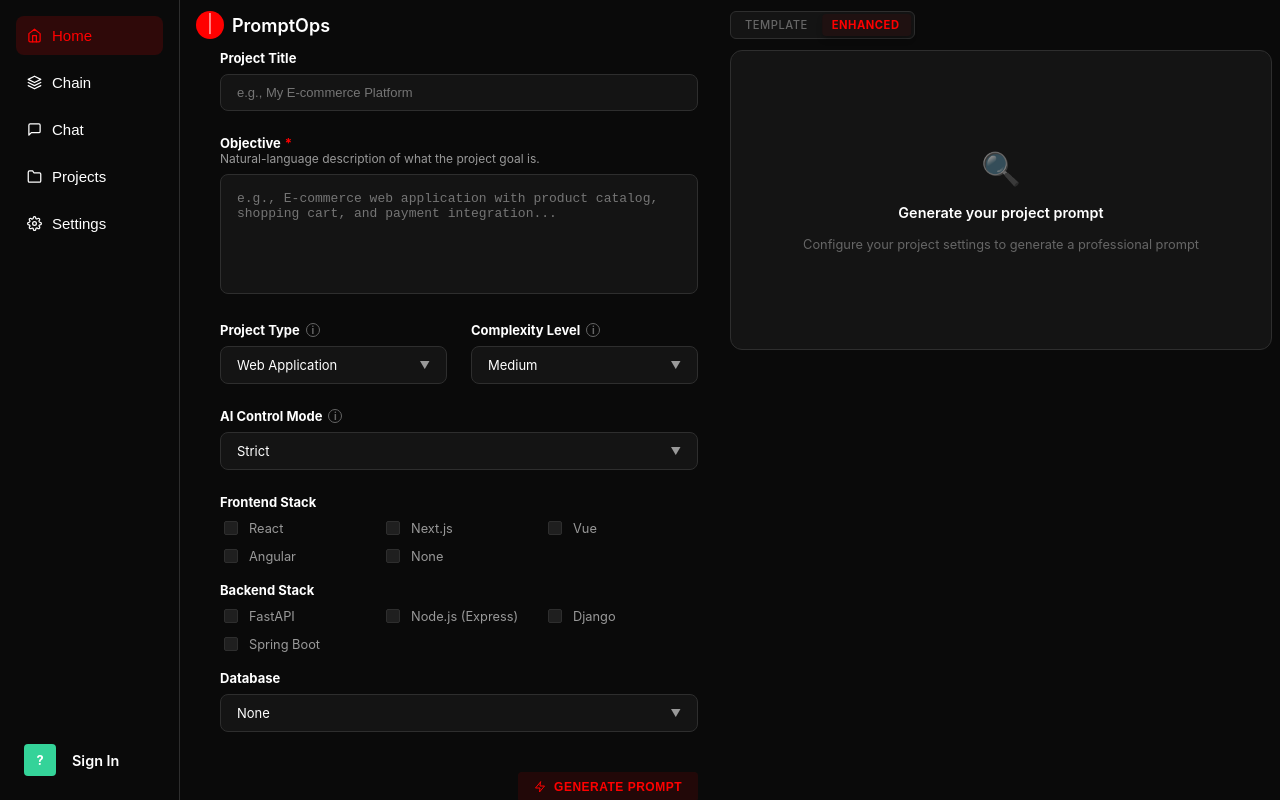
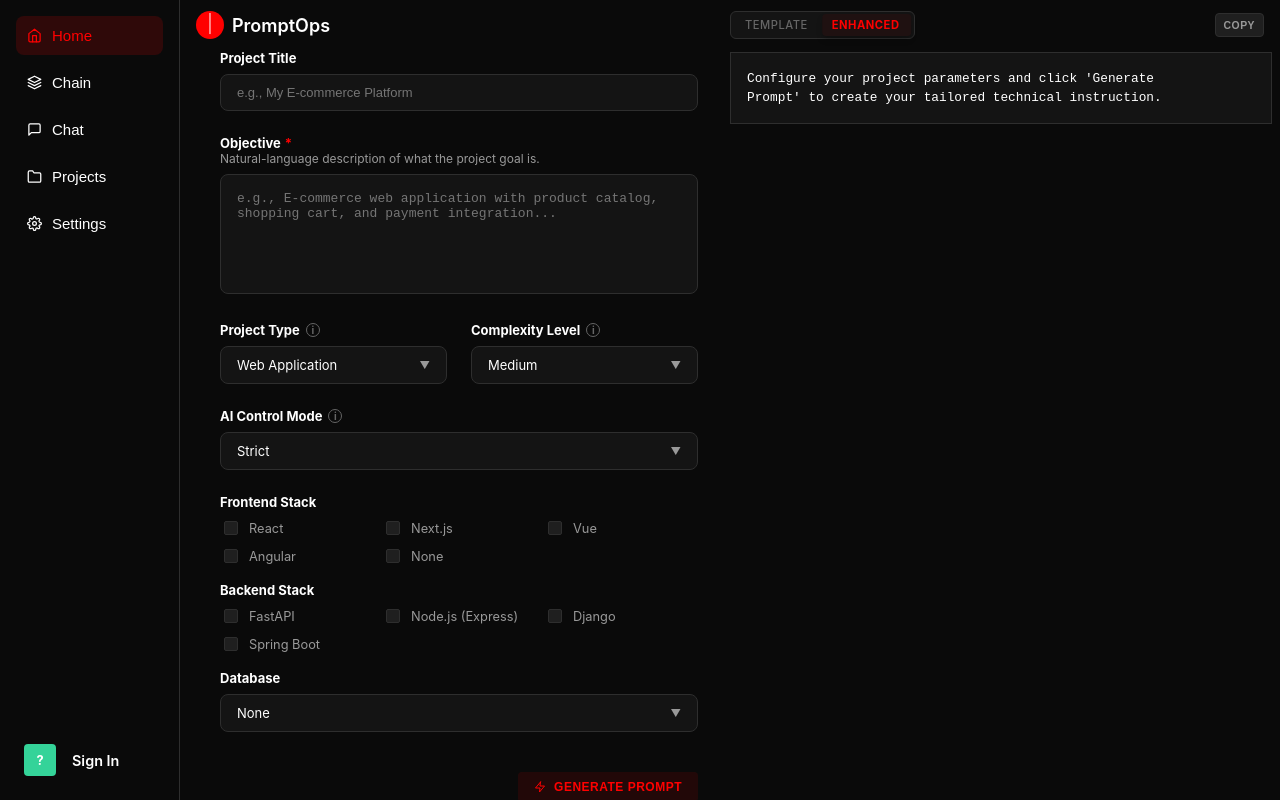
Before and after one commit to ketanjoshi2003/PromptOps, a React (Vite) app in the folder frontend/: page / in a window 1280 px wide. Built offline with nearby package versions, Linux system fonts and the light colour scheme.

Commit message:
update 22.4

```diff
--- a/frontend/src/pages/Dashboard/Dashboard.jsx
+++ b/frontend/src/pages/Dashboard/Dashboard.jsx
@@ -24,13 +24,19 @@ const Dashboard = ({ autoPrompt, onPromptHandled, onUsageUpdate, useEnhancer, on
         }
     }, [autoPrompt]);
 
+    const PLACEHOLDER_TEXT = "Configure your project parameters and click 'Generate Prompt' to create your tailored technical instruction.";
+
     // Sync latest results to parent for header copy button
     useEffect(() => {
-        const aiMessage = messages.findLast(m => m.role === 'ai');
-        if (aiMessage && onResultChange) {
-            onResultChange(aiMessage.content);
-        } else if (onResultChange) {
-            onResultChange('');
+        if (!onResultChange) return;
+
+        const aiMessages = messages.filter(m => m.role === 'ai');
+        const lastAiMessage = aiMessages.length > 0 ? aiMessages[aiMessages.length - 1] : null;
+
+        if (lastAiMessage && lastAiMessage.content.trim().length > 0) {
+            onResultChange(lastAiMessage.content);
+        } else {
+            onResultChange(PLACEHOLDER_TEXT);
         }
     }, [messages, onResultChange]);
 
@@ -107,7 +113,9 @@ const Dashboard = ({ autoPrompt, onPromptHandled, onUsageUpdate, useEnhancer, on
         }
     };
 
-
+    const aiMessages = messages.filter(m => m.role === 'ai');
+    const lastAiMessage = aiMessages.length > 0 ? aiMessages[aiMessages.length - 1] : null;
+    const hasContent = lastAiMessage && lastAiMessage.content.trim().length > 0;
 
     return (
         <div className={styles.dashboardContainer}>
@@ -122,11 +130,19 @@ const Dashboard = ({ autoPrompt, onPromptHandled, onUsageUpdate, useEnhancer, on
 
 
                     <div className={styles.outputArea}>
-                        {messages.length === 0 && !loading ? (
-                            <div className={styles.outputPlaceholder}>
-                                <div className={styles.placeholderIcon}>🔍</div>
-                                <div className={styles.placeholderText}>Generate your project prompt</div>
-                                <div className={styles.placeholderSub}>Configure your project settings to generate a professional prompt</div>
+                        {!hasContent && !loading ? (
+                            <div className={styles.messagesList}>
+                                <div className={styles.message}>
+                                    <div className={styles.messageContent}>
+                                        <textarea
+                                            className={styles.codeEditor}
+                                            value={PLACEHOLDER_TEXT}
+                                            readOnly
+                                            rows={2}
+                                            style={{ cursor: 'default', resize: 'none' }}
+                                        />
+                                    </div>
+                                </div>
                             </div>
                         ) : (
                             <div className={styles.messagesList}>
@@ -162,6 +178,7 @@ const Dashboard = ({ autoPrompt, onPromptHandled, onUsageUpdate, useEnhancer, on
         </div>
     );
 };
+
 
 const AutoResizeTextarea = ({ value, onChange }) => {
     const textareaRef = useRef(null);
--- a/frontend/src/pages/Dashboard/Dashboard.module.css
+++ b/frontend/src/pages/Dashboard/Dashboard.module.css
@@ -128,37 +128,7 @@
     min-height: 0;
 }
 
-.outputPlaceholder {
-    display: flex;
-    flex-direction: column;
-    align-items: center;
-    justify-content: center;
-    height: 300px;
-    /* Matched to image reference */
-    width: 100%;
-    color: var(--color-text-muted);
-    gap: var(--spacing-md);
-    padding: var(--spacing-xl);
-    border: 1px solid var(--color-border);
-    background-color: var(--color-bg-secondary);
-    border-radius: var(--radius-lg);
-    margin-top: 0;
-}
 
-.placeholderIcon {
-    font-size: 2rem;
-    opacity: 0.5;
-}
-
-.placeholderText {
-    font-size: 0.9rem;
-    font-weight: 600;
-    color: var(--color-text-primary);
-}
-
-.placeholderSub {
-    font-size: 0.8rem;
-}
 
 .messagesList {
     flex: 1;
```
Also changed, not shown: 1 other file (tests, documents, lock files or other folders).
